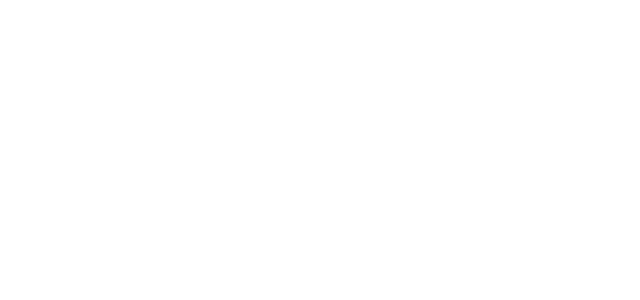
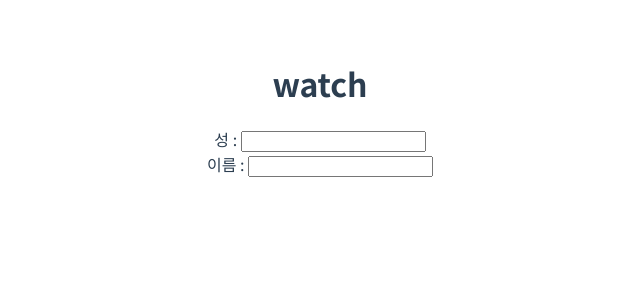
Before and after one commit to eorjs37/vue-composition, a Vue app: page /watch in a window 1280 px wide. Before the commit this address had no page. Shown: the top 300 px of the page, without its empty margins (320-960 px from the left). Built offline with nearby package versions, Linux system fonts and the light colour scheme.

Commit message:
watch array

```diff
--- /dev/null
+++ b/src/pages/watch.vue
@@ -0,0 +1,47 @@
+<template>
+  <h1>watch</h1>
+  <h1>
+    {{ name.fullName }}
+  </h1>
+  <div>
+    <label for="familyName">성 : </label>
+    <input type="text" v-model="name.familyName" />
+  </div>
+  <div>
+    <label for="familyName">이름 : </label>
+    <input type="text" v-model="name.name" />
+  </div>
+</template>
+
+<script>
+import { reactive, watch } from "vue";
+
+export default {
+  setup() {
+    const name = reactive({
+      familyName: "",
+      name: "",
+      fullName: "",
+    });
+
+    watch(
+      () => [name.familyName, name.name],
+      ([curFailyName, curName], [prevFailyName, prevName]) => {
+        /*.... */
+        console.log("curFailyName : ", curFailyName);
+        console.log("curName : ", curName);
+        console.log("prevFailyName : ", prevFailyName);
+        console.log("prevName : ", prevName);
+
+        name.fullName = `${curFailyName} ${curName}`;
+      }
+    );
+
+    return {
+      name,
+    };
+  },
+};
+</script>
+
+<style lang="scss" scoped></style>
--- a/src/router/index.js
+++ b/src/router/index.js
@@ -29,6 +29,11 @@
     path: "/reactive",
     component: () => import("@/pages/reactive.vue"),
   },
+  {
+    name: "watch",
+    path: "/watch",
+    component: () => import("@/pages/watch.vue"),
+  },
 ];
 
 const router = createRouter({
```
Also changed, not shown: 2 other files (tests, documents, lock files or other folders).
